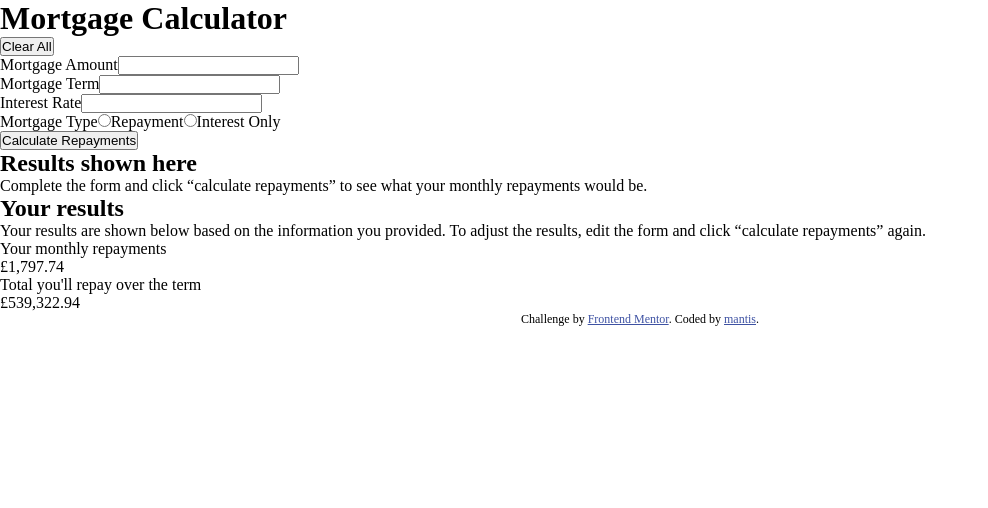
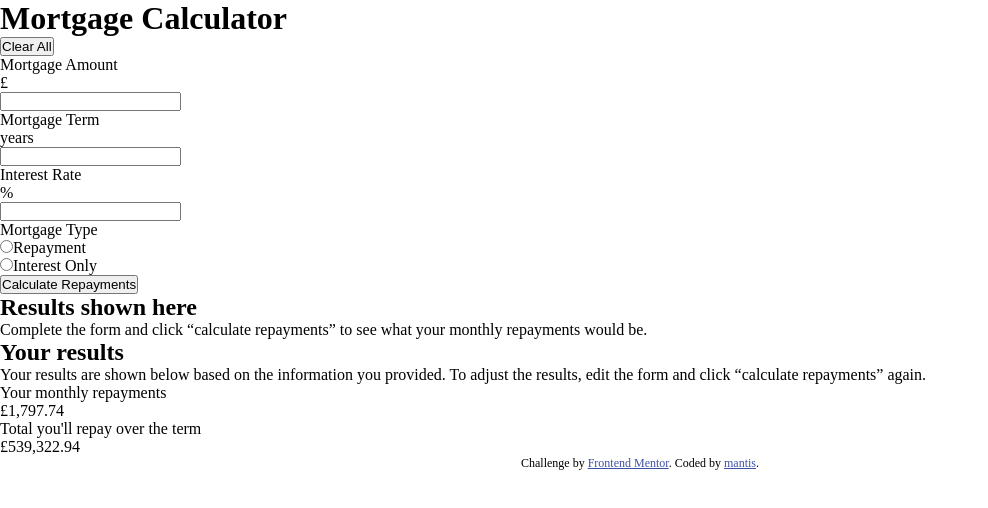
Before and after one commit to morauszkia/fm-mortgage-calculator, a Vue app: page / in a window 1280 px wide. Shown: the top 508 px of the page, without its empty margins (0-988 px from the left). Built offline with nearby package versions, Linux system fonts and the light colour scheme.

Commit message:
Replace raw html with custom components

```diff
--- a/src/components/Form.vue
+++ b/src/components/Form.vue
@@ -1,29 +1,65 @@
-<script lang="ts" setup></script>
+<script lang="ts" setup>
+import SubmitButton from "./SubmitButton.vue";
+import ClearButton from "./ClearButton.vue";
+import FormInput from "./FormInput.vue";
+import RadioInput from "./RadioInput.vue";
+
+type InputData = {
+  id: string;
+  label: string;
+  unit: string;
+  wide?: boolean;
+};
+
+type RadioOption = {
+  id: string;
+  label: string;
+};
+
+const inputs: InputData[] = [
+  {
+    id: "amount",
+    label: "Mortgage Amount",
+    unit: "£",
+    wide: true,
+  },
+  {
+    id: "term",
+    label: "Mortgage Term",
+    unit: "years",
+  },
+  {
+    id: "rate",
+    label: "Interest Rate",
+    unit: "%",
+  },
+];
+
+const radioOptions: RadioOption[] = [
+  {
+    id: "repayment",
+    label: "Repayment",
+  },
+  {
+    id: "interest",
+    label: "Interest Only",
+  },
+];
+</script>
 
 <template>
   <form>
     <h1>Mortgage Calculator</h1>
-    <button type="reset">Clear All</button>
-    <div>
-      <label for="amount">Mortgage Amount</label
-      ><input type="number" id="amount" />
-    </div>
-    <div>
-      <label for="term">Mortgage Term</label><input type="number" id="term" />
-    </div>
-    <div>
-      <label for="rate">Interest Rate</label><input type="number" id="rate" />
-    </div>
-    <div>
-      <label for="type">Mortgage Type</label>
-      <input type="radio" name="type" id="repayment" /><label for="repayment"
-        >Repayment</label
-      >
-      <input type="radio" name="type" id="interest" /><label for="interest"
-        >Interest Only</label
-      >
-    </div>
-    <button type="submit">Calculate Repayments</button>
+    <ClearButton />
+    <FormInput
+      v-for="input in inputs"
+      :id="input.id"
+      :label="input.label"
+      :unit="input.unit"
+      :wide="input.wide"
+    />
+    <RadioInput id="type" title="Mortgage Type" :options="radioOptions" />
+    <SubmitButton />
   </form>
 </template>
 
```
